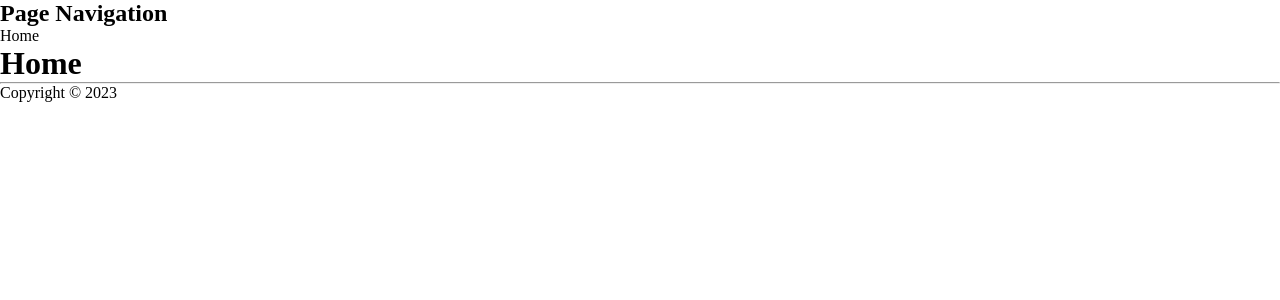
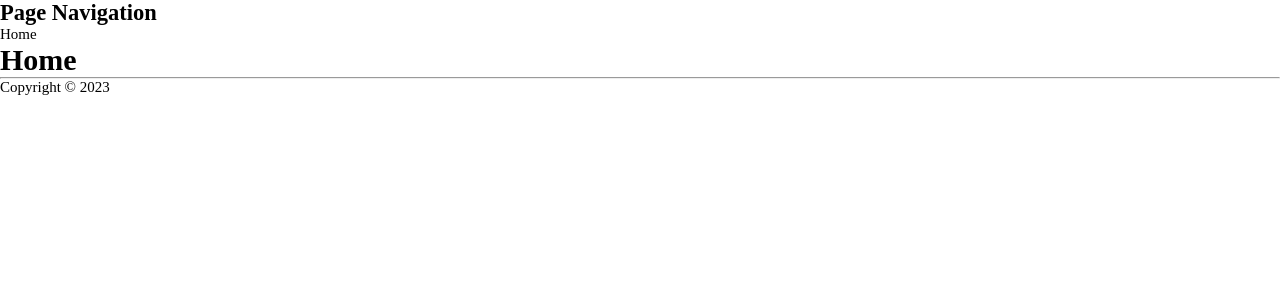
Before and after one commit to thionicbits/bash-splash, a React (Vite) app: page / in a window 1280 px wide. Shown: the top 300 px of the page. Built offline with nearby package versions, Linux system fonts and the light colour scheme.

Commit message:
Scalable font size

```diff
--- a/src/App.tsx
+++ b/src/App.tsx
@@ -3,6 +3,7 @@
 import HomePage from './pages/HomePage';
 
 import './styles/reset.scss';
+import './styles/main.scss';
 
 const App = (): JSX.Element => (
   <Routes>
--- /dev/null
+++ b/src/styles/main.scss
@@ -0,0 +1,13 @@
+html {
+  font-size: 56.25%;
+}
+
+@media (min-width: 768px) {
+  html {
+    font-size: 62.5%;
+  }
+}
+
+body {
+  font-size: 1.5rem;
+}
```
